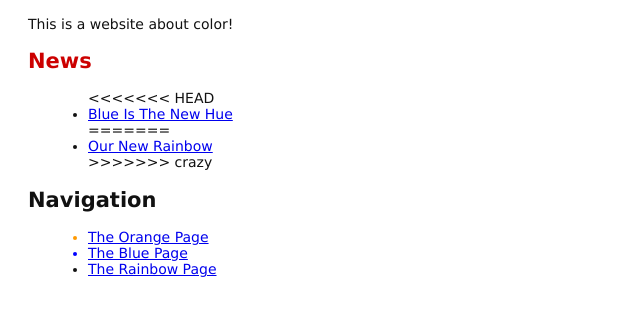
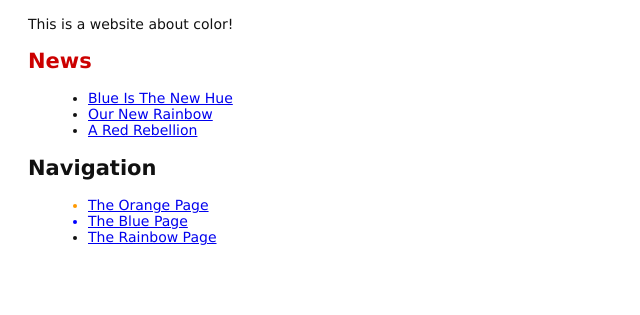
Before and after one commit to gnt888-lab/my-git-repo, a plain HTML site: page index.html in a window 1280 px wide. Shown: the part 83-398 px from the top of the page, without its empty margins (0-640 px from the left). Drawn offline with Linux system fonts and the light colour scheme.

Commit message:
Add 2nd news item to index page

```diff
--- a/index.html
+++ b/index.html
@@ -11,11 +11,9 @@
 
   <h2 style="color: #C00">News</h2>
   <ul>
-<<<<<<< HEAD
     <li><a href="news-1.html">Blue Is The New Hue</a></li>
-=======
     <li><a href="rainbow.html">Our New Rainbow</a></li>
->>>>>>> crazy
+    <li><a href="news-2.html">A Red Rebellion</a></li>
   </ul>
   <h2>Navigation</h2>
 <ul>
```
